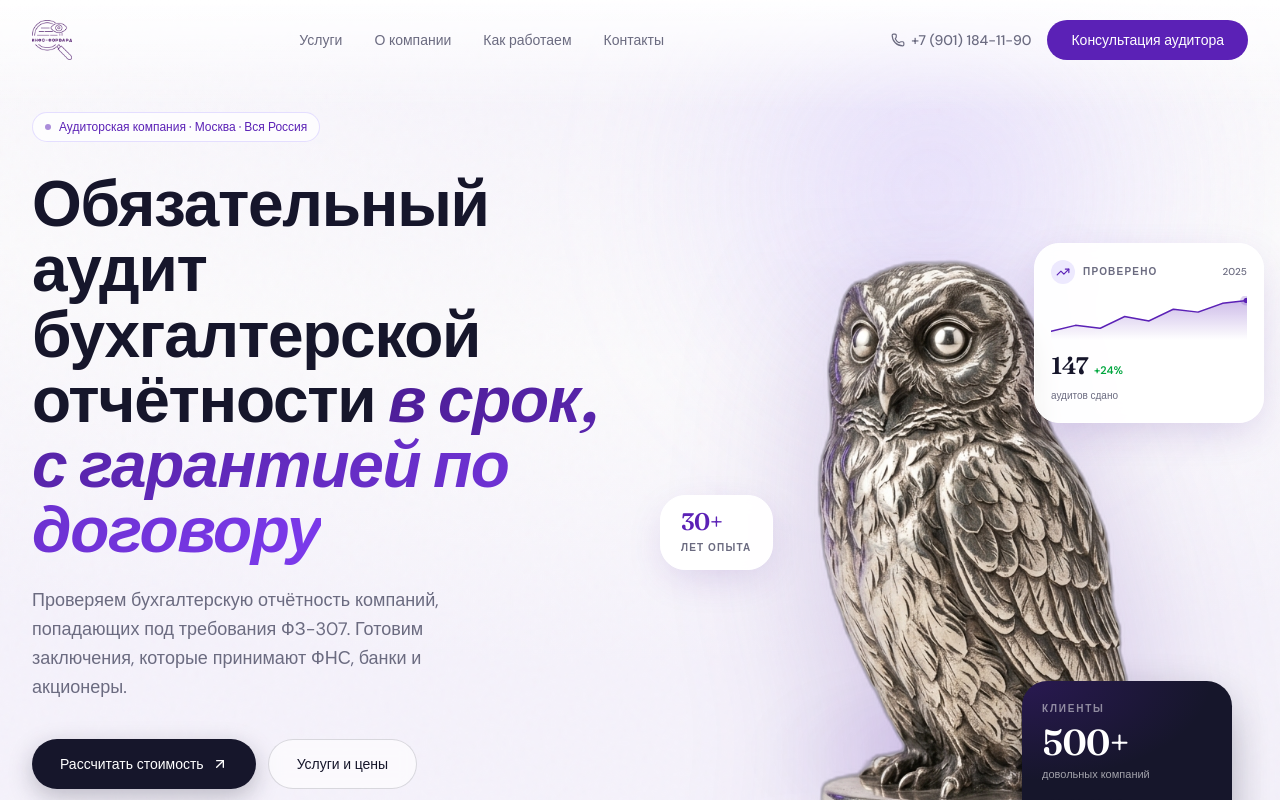
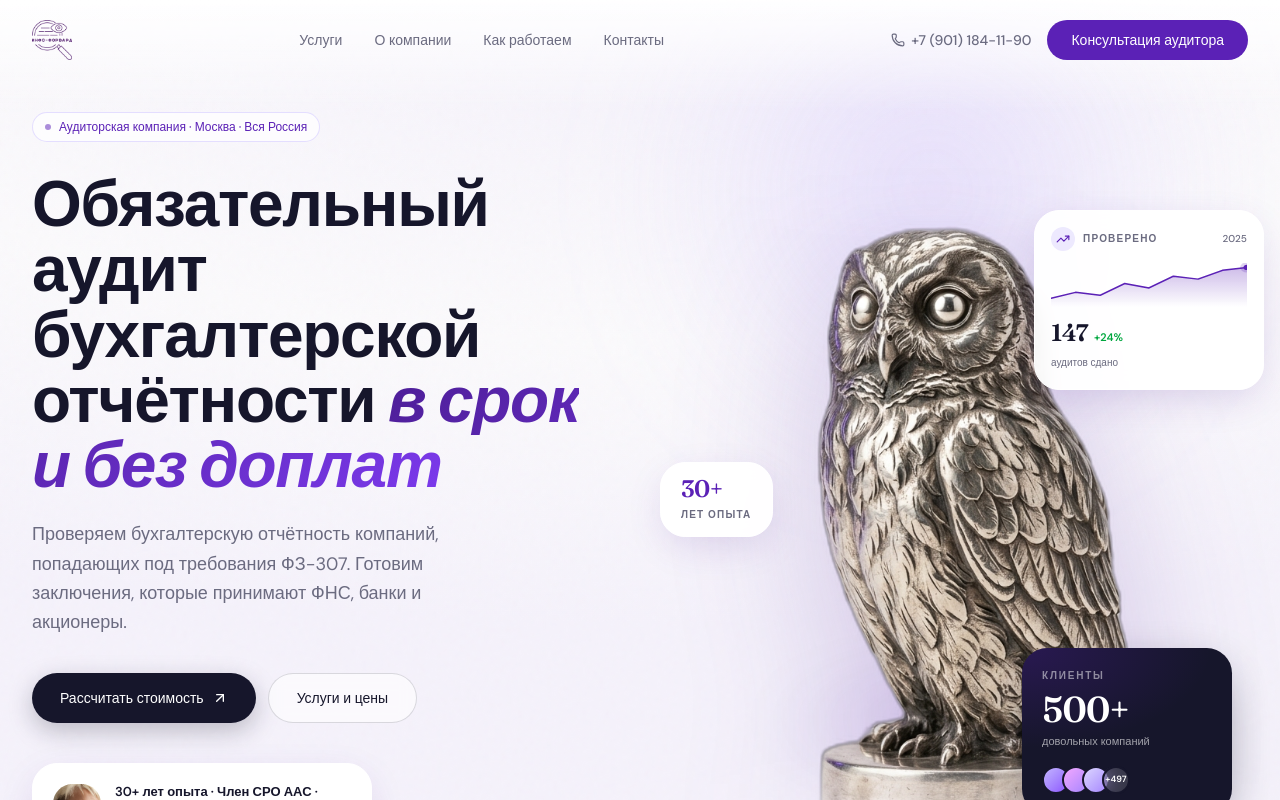
Before and after one commit to npopko55-cmd/info-forvard-site, a Next.js app: page / in a window 1280 px wide. Shown: the top 800 px of the page. Built offline with nearby package versions, Linux system fonts and the light colour scheme.

Commit message:
fix: H1 — drop 'гарантией по договору' to match removed guarantee block

```diff
--- a/src/components/hero.tsx
+++ b/src/components/hero.tsx
@@ -125,7 +125,7 @@ export function Hero() {
             >
               Обязательный аудит бухгалтерской отчётности{" "}
               <span className="italic text-gradient-violet">
-                в срок, с гарантией по договору
+                в срок и без доплат
               </span>
             </motion.h1>
 
```
